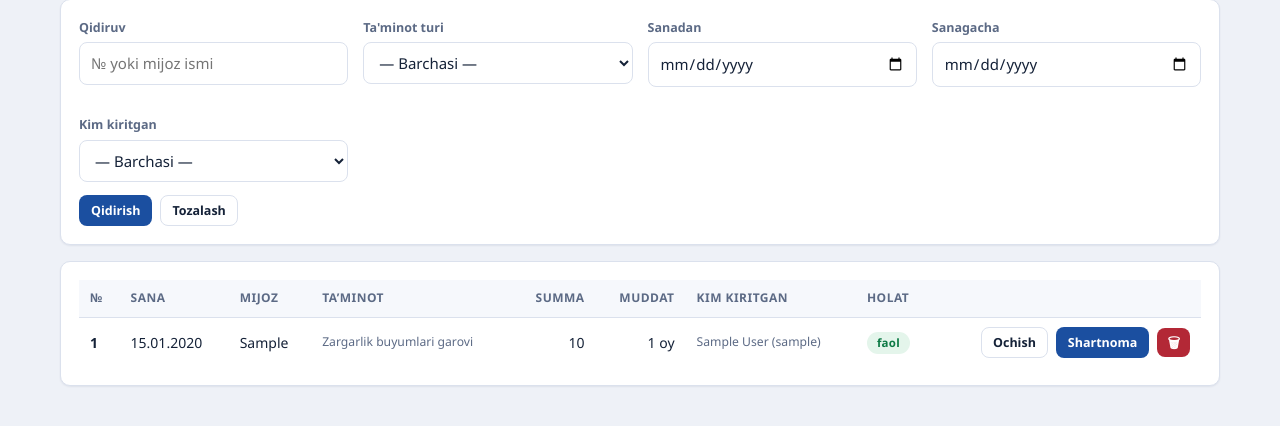
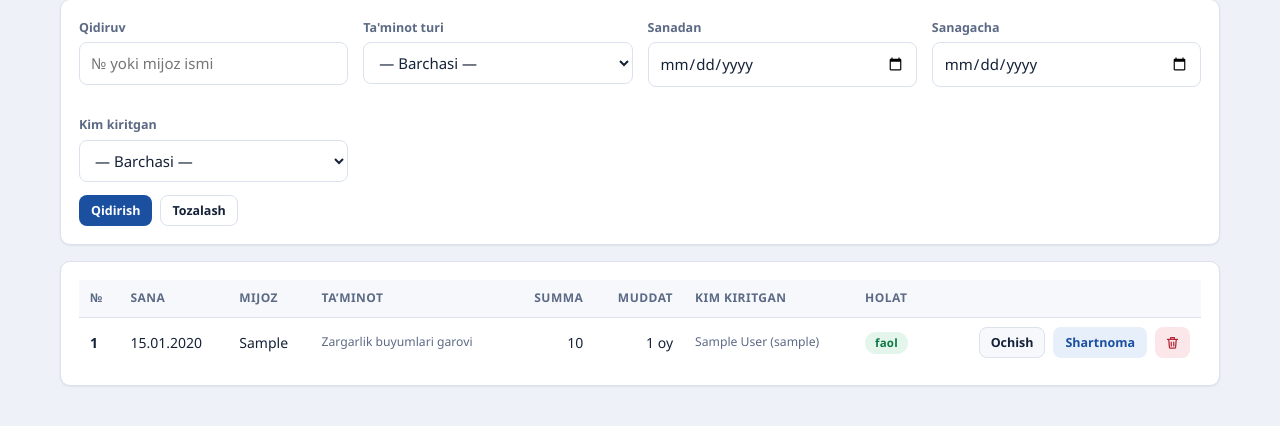
Before and after one commit to OSSWebDeveloper/LomBo, a Django app: page /shartnomalar/ in a window 1280 px wide. Shown: the part 184-610 px from the top of the page. Run offline with Django 5.2, Linux system fonts and the light colour scheme; a user stored in the database is signed in; tables that the repository leaves empty hold one stand-in row (values such as "Sample post").

Commit message:
Ro'yxat tugmalari yumshoq ohangda
Jadvalda o'nlab qator turadi — to'q rangli tugmalar ko'zni charchatadi.
Endi ro'yxat qatoridagi uchala tugma ham yengil fonda, matni rangli
(`--accent-soft` / `--danger-soft` juftliklari, `nav-links a.on` dagidek).
Oltala mavzuda sinaldi: tungi rejimda fon to'q, matn yorug' bo'lib almashadi.

O'chirish belgisi emoji o'rniga SVG bo'ldi: emoji o'z rangi bilan chiziladi
va `color` unga ta'sir qilmaydi — yumshoq fonda u rangbarang bo'lib ajralib
turardi. SVG `currentColor` ni oladi.

`btn-belgi` endi `align-self:stretch` — belgi matndan pastroq bo'lgani uchun
avval yonidagi tugmalardan 4 px past turardi.

Co-Authored-By: Claude Opus 5 <noreply@anthropic.com>

```diff
--- a/static/css/app.css
+++ b/static/css/app.css
@@ -396,9 +396,10 @@ input[readonly],.avto-maydon{
 .btn-danger{background:var(--danger);color:#fff}
 .btn-sm{padding:5px 11px;font-size:12.5px}
 [data-style="ixcham"] .btn-sm{padding:3px 8px}
-/* Faqat belgidan iborat tugma (ro'yxatdagi 🗑) — matnli tugmalar bilan bir
-   balandlikda tursin, lekin keragidan keng bo'lmasin */
-.btn-belgi{padding-left:9px;padding-right:9px;font-size:14px;line-height:1.25}
+/* Faqat belgidan iborat tugma (ro'yxatdagi savat) — keragidan keng bo'lmasin.
+   `align-self:stretch` uni yonidagi matnli tugmalar balandligiga tenglashtiradi:
+   belgi matndan pastroq bo'lgani uchun aks holda 4 px past turib qolardi. */
+.btn-belgi{padding-left:9px;padding-right:9px;align-self:stretch}
 .btn-link{
   background:none;border:0;color:var(--danger);cursor:pointer;
   font:inherit;font-size:13px;font-weight:600;padding:0;
@@ -407,6 +408,19 @@ input[readonly],.avto-maydon{
 /* Jadval qatoridagi tugmalar o'ngga tekislanadi va o'ralganda bir-biriga
    yopishib turadi (aks holda ular qator bo'yi bo'ylab yoyilib ketadi) */
 td.actions{justify-content:flex-end;align-content:center}
+
+/* Ro'yxat qatoridagi tugmalar — yumshoq ohangda: fon yengil tusda, matn
+   rangli. Jadvalda o'nlab qator turadi, to'q rangli tugmalar ko'zni
+   charchatadi; rang esa amalning ma'nosini bildirib turaveradi.
+   `-soft` juftliklari oltala mavzuda ham aniqlangan, shuning uchun tungi
+   rejimda fon to'q, matn yorug' bo'lib almashadi. */
+td.actions .btn{box-shadow:none}
+td.actions .btn-secondary{background:var(--surface-2)}
+td.actions .btn-primary{background:var(--accent-soft);color:var(--accent)}
+td.actions .btn-danger{background:var(--danger-soft);color:var(--danger)}
+/* Yengil fonda `brightness` deyarli sezilmaydi — bosib turish o'rniga
+   chegara ko'rsatamiz */
+td.actions .btn:hover{filter:none;border-color:currentColor}
 .inline{display:inline}
 
 /* ---------- xabarlar ---------- */
--- /dev/null
+++ b/templates/contracts/_savat_belgisi.html
@@ -0,0 +1,9 @@
+{% comment %}O'chirish tugmasining savat belgisi.
+
+Emoji (🗑) emas, aynan SVG: emoji o'z rangi bilan chiziladi va `color` unga
+ta'sir qilmaydi — yumshoq fonli tugmada u rangbarang bo'lib ajralib turardi.
+`currentColor` esa tugmaning rangini oladi va mavzu almashganda o'zi moslashadi.
+{% endcomment %}<svg viewBox="0 0 24 24" width="15" height="15" fill="none"
+     stroke="currentColor" stroke-width="2" stroke-linecap="round"
+     stroke-linejoin="round" aria-hidden="true" focusable="false"
+     style="display:block"><path d="M4 7h16M9 7V4h6v3M10 11.5v6M14 11.5v6M6 7l1 12a2 2 0 0 0 2 2h6a2 2 0 0 0 2-2l1-12"/></svg>
--- a/templates/contracts/contract_list.html
+++ b/templates/contracts/contract_list.html
@@ -58,7 +58,9 @@
         olib boradi — bir bosishda o'chib ketmaydi.{% endcomment %}
         <a class="btn btn-danger btn-sm btn-belgi" href="{% url 'contract_delete' c.pk %}"
            title="Shartnoma №{{ c.number }} — o‘chirish"
-           aria-label="Shartnoma №{{ c.number }} — o‘chirish">🗑</a>
+           aria-label="Shartnoma №{{ c.number }} — o‘chirish">
+          {% include 'contracts/_savat_belgisi.html' %}
+        </a>
       {% endif %}
     </td>
   </tr>
```
